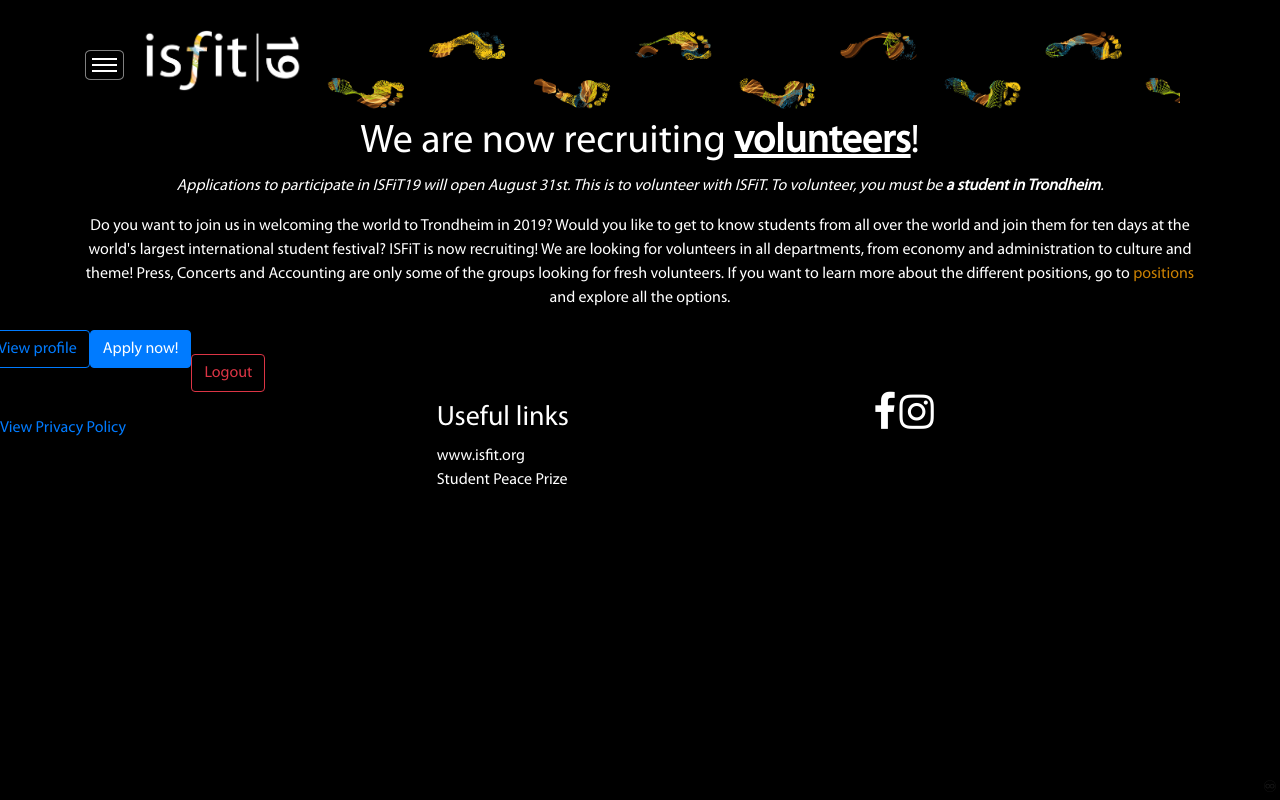
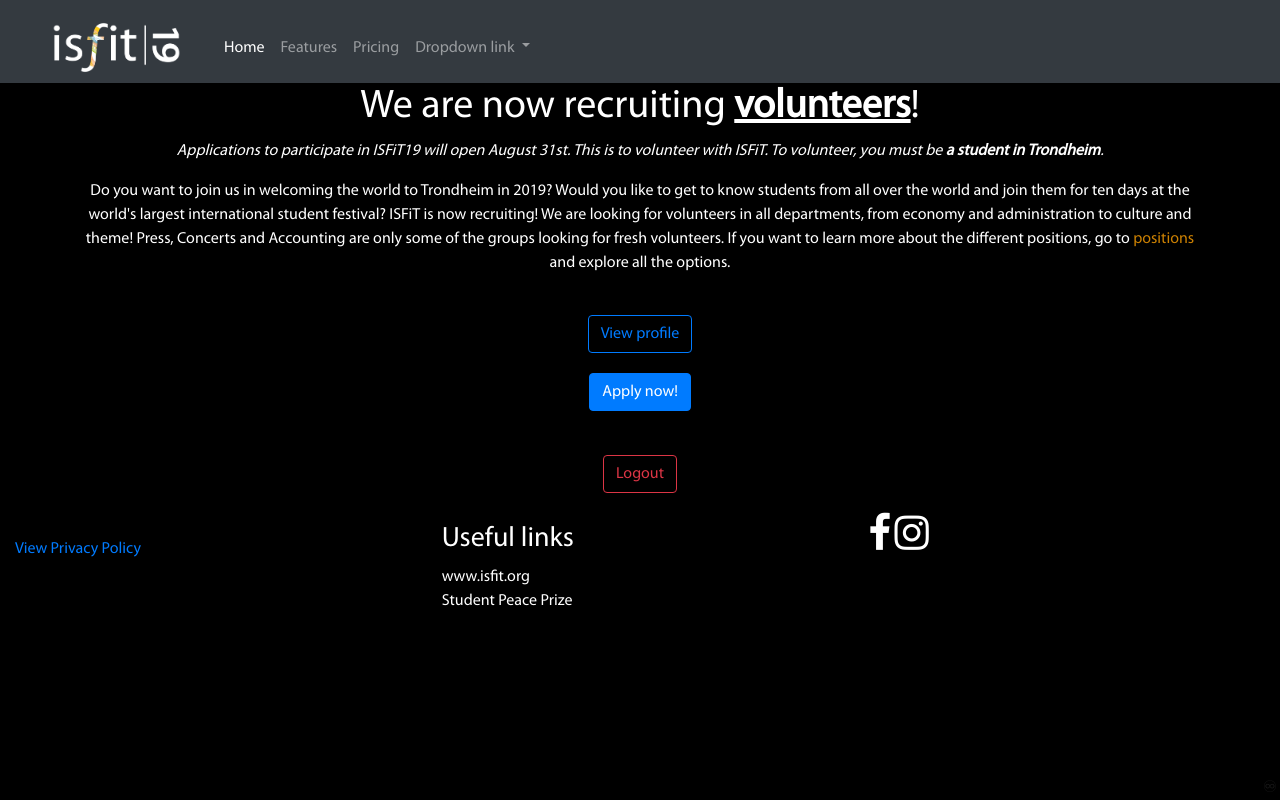
Before and after one commit to TorsteinOtterlei/recruitment-web-isfit-2019-updated-for-2020, a Django app: page / in a window 1280 px wide. Run offline with Django 3.2, Linux system fonts and the light colour scheme; the visitor is signed in with stand-in values (Sample User, id 1); data that the repository does not hold is empty; parts of the project's set-up code (start-up, migrations or seed data) failed here and were passed over; some libraries are stand-ins or nearby versions.

Commit message:
Working on new design

```diff
--- /dev/null
+++ b/jobs/templates/jobs/art.html
@@ -0,0 +1,2 @@
+{% load static %}
+<div class=" migration-pattern-blue migration-pattern-green"></div>
--- a/jobs/templates/jobs/base.html
+++ b/jobs/templates/jobs/base.html
@@ -20,8 +20,9 @@
     <body>
 
 
-        {% include 'jobs/navbar.html' %}
-        <div class="wrapper">
+        {% include 'jobs/new_navbar.html' %}
+        {% include 'jobs/art.html' %}
+        <div class="content-wrapper container-fluid">
 
             {% block body %}
 
--- a/jobs/templates/jobs/home.html
+++ b/jobs/templates/jobs/home.html
@@ -6,6 +6,7 @@
 
     .text-area{
         text-align: center;
+        margin-bottom: 40px;
     }
 
     .input-button{
@@ -20,19 +21,28 @@
         opacity: 0.1;
     }
 
-    .col-md-1, .col-xs-1{
+    .col-md-12, .col-xs-12{
         text-align: center;
     }
 
     .col{
         text-align: center;
     }
+
+    .btn{
+        margin-bottom: 20px;
+    }
+
+
+
 </style>
 {% endblock %}
 
 {% block body %}
 {% if user.is_superuser %}
-Admins have access to all information and the administration portion of the website
+<div class="text-area container" id="admin-text">
+    <h3>Admins have access to all information and the administration portion of the website</h3>
+</div>
 {% elif user.is_staff %}
     <div class="text-area container" id="staff-text">
         <h1>How does the recruitmentweb work?</h1>
@@ -64,7 +74,7 @@
     {% if user.is_authenticated %}
         <!-- Profile -->
 <div class="row">
-    <!--<div class="col-md-1 col-xs-1">-->
+    <div class="col-md-12 col-xs-12">
             <form action="{% url 'accounts:profile' %}" method="get">
                 <button type="submit" class="btn btn-outline-primary">View profile</button>
             </form>
@@ -93,7 +103,7 @@
         <!-- Logout -->
         <form action="{% url 'accounts:logout' %}" method="get">
             <br>
-            <button type="submit" class="btn btn-outline-danger">Logout</button>
+            <button type="submit" class="btn btn-outline-danger" id="logout">Logout</button>
         </form>
     {% else %}
         <form action="{% url 'accounts:signup' %}" method="get">
@@ -107,7 +117,7 @@
             <button type="submit" class="btn btn-outline-primary">Browse all avilable positions</button>
         </form>
     {% endif %}
-    <!--</div>-->
+    </div>
 </div>
 
     <div id='easteregg'>&#9854;</div>
--- a/jobs/templates/jobs/information.html
+++ b/jobs/templates/jobs/information.html
@@ -113,12 +113,12 @@
                                         <p>{{ section.information|linebreaksbr}}</p>
                                     </div>
                                 </div>
-                            <!-- All positions in section -->
+                            <!-- All gangs and positions in section -->
                             <ul class="row list-unstyled">
                                 {% for gang in section.gangs.all %}
                                     <li class="col-xs-12 col-sm-4">
                                         <section class="box-white">
-                                            <!-- Buttons for showing section-info -->
+                                            <!-- Gangs in section -->
                                             <div class="gang_div" data-target="#gang-box-{{ forloop.counter }}" aria-expanded="false">
                                                 <h4>{{ gang.name }}</h4>
 
--- /dev/null
+++ b/jobs/templates/jobs/new_navbar.html
@@ -0,0 +1,37 @@
+{% load static %}
+{% block head %}
+<style>
+    #main-logo{
+        height: 55px;
+    }
+</style>
+{% endblock head %}
+<nav class="navbar navbar-expand-lg navbar-dark bg-dark">
+  <a class="navbar-brand" href="{% url 'home' %}" id="main-logo"></a>
+  <button class="navbar-toggler" type="button" data-toggle="collapse" data-target="#navbarNavDropdown" aria-controls="navbarNavDropdown" aria-expanded="false" aria-label="Toggle navigation">
+    <span class="navbar-toggler-icon"></span>
+  </button>
+  <div class="collapse navbar-collapse" id="navbarNavDropdown">
+    <ul class="navbar-nav">
+      <li class="nav-item active">
+        <a class="nav-link" href="#">Home <span class="sr-only">(current)</span></a>
+      </li>
+      <li class="nav-item">
+        <a class="nav-link" href="#">Features</a>
+      </li>
+      <li class="nav-item">
+        <a class="nav-link" href="#">Pricing</a>
+      </li>
+      <li class="nav-item dropdown">
+        <a class="nav-link dropdown-toggle" href="#" id="navbarDropdownMenuLink" data-toggle="dropdown" aria-haspopup="true" aria-expanded="false">
+          Dropdown link
+        </a>
+        <div class="dropdown-menu" aria-labelledby="navbarDropdownMenuLink">
+          <a class="dropdown-item" href="#">Action</a>
+          <a class="dropdown-item" href="#">Another action</a>
+          <a class="dropdown-item" href="#">Something else here</a>
+        </div>
+      </li>
+    </ul>
+  </div>
+</nav>
```
Also changed, not shown: accounts/templates/accounts/profile_admin.html (+9 -2 lines), jobs/static/jobs/style.css (+24 -1 lines), static/jobs/images/migration-pattern-blue.png (added), static/jobs/images/migration-pattern-green.png (added).
